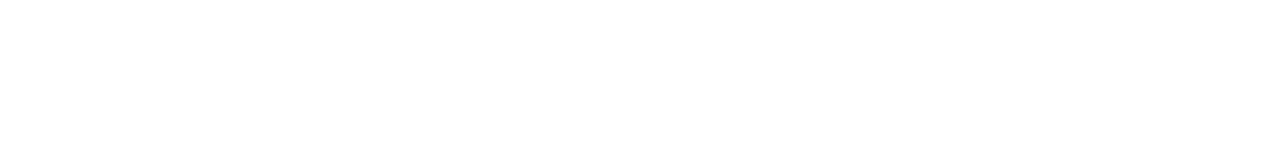
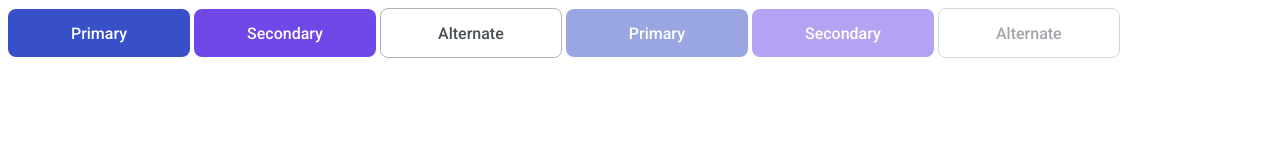
Before and after one commit to js-tasks-ru/htmlcss-20220519_ruslan-aliev-n, a website: page 03-lection1/01-button/index.html in a window 1280 px wide. Drawn offline with Linux system fonts and the light colour scheme.

Commit message:
task: реализовал button

```diff
--- a/03-lection1/01-button/button.css
+++ b/03-lection1/01-button/button.css
@@ -1 +1,73 @@
-/* Стилизация кнопки */
+.button {
+    /* Vars */
+    --btn-primary-color: var(--white);
+    --btn-primary-bg: var(--blue-1);
+    --btn-primary-hover-bg: var(--blue-2);
+    --btn-secondary-bg: var(--purple-1);
+    --btn-secondary-hover-bg: var(--purple-2);
+    --btn-alternate-bg: var(--white);
+    --btn-alternate-bc: var(--grey-3);
+    --btn-alternate-color: var(--grey-4);
+    --btn-alterbate-hover-bc: var(--black);
+
+    /* Reset */
+    background: none;
+    border: 0;
+    padding: 0;
+    margin: 0;
+
+    /* Common styles */
+    border-radius: 8px;
+    font-family: 'Roboto';
+    font-style: normal;
+    font-weight: 500;
+    font-size: 16px;
+    line-height: 19px;
+    text-align: center;
+    padding: 15px 15px 14px;
+    width: 182px;
+    color: var(--btn-primary-color);
+    transition: opacity 200ms ease-in-out,
+                background-color 200ms ease-in-out,
+                border-color 200ms ease-in-out;
+    cursor: pointer;
+}
+
+/* Disabled */
+.button:disabled {
+    opacity: 0.5;
+    cursor: default;
+    pointer-events: none;
+}
+
+/* Primary */
+.button_primary {
+    background-color: var(--btn-primary-bg);
+}
+
+.button_primary:hover,
+.button_primary:active {
+    background-color: var(--btn-primary-hover-bg);
+}
+
+/* Secondary */
+.button_secondary {
+    background-color: var(--btn-secondary-bg);
+}
+
+.button_secondary:hover,
+.button_secondary:active {
+    background-color: var(--btn-secondary-hover-bg);
+}
+
+/* Alternate */
+.button_alternate {
+    background-color: var(--btn-alternate-bg);
+    color: var(--btn-alternate-color);
+    border: 1px solid var(--btn-alternate-bc);
+}
+
+.button_alternate:hover,
+.button_alternate:active {
+    border-color: var(--btn-alterbate-hover-bc);
+}
--- a/03-lection1/01-button/index.html
+++ b/03-lection1/01-button/index.html
@@ -1,11 +1,15 @@
 <!DOCTYPE html>
-<!-- Страница с кнопкой -->
 <html lang="ru">
     <head>
         <link rel="stylesheet" href="../../assets/css/main.css">
         <link rel="stylesheet" href="./button.css">
     </head>
     <body>
-
+        <button class="button button_primary">Primary</button>
+        <button class="button button_secondary">Secondary</button>
+        <button class="button button_alternate">Alternate</button>
+        <button class="button button_primary" disabled>Primary</button>
+        <button class="button button_secondary" disabled>Secondary</button>
+        <button class="button button_alternate" disabled>Alternate</button>
     </body>
 </html>
--- a/assets/css/main.css
+++ b/assets/css/main.css
@@ -4,8 +4,10 @@
     --white: #ffffff;
     --black: #212429;
     --pink: #F784AD;
-    --purple: #7048E8;
-    --blue: #374FC7;
+    --purple-1: #7048E8;
+    --purple-2: #5028C6;
+    --blue-1: #374FC7;
+    --blue-2: #2342C0;
     --red: #F03D3E;
     --grey-1: #F8F9FA;
     --grey-2: #DDE2E5;
@@ -19,6 +21,6 @@
     --secondary: var(--purple);
 }
 
-* {
+body {
     font-family: 'Roboto', sans-serif;
 }
```
